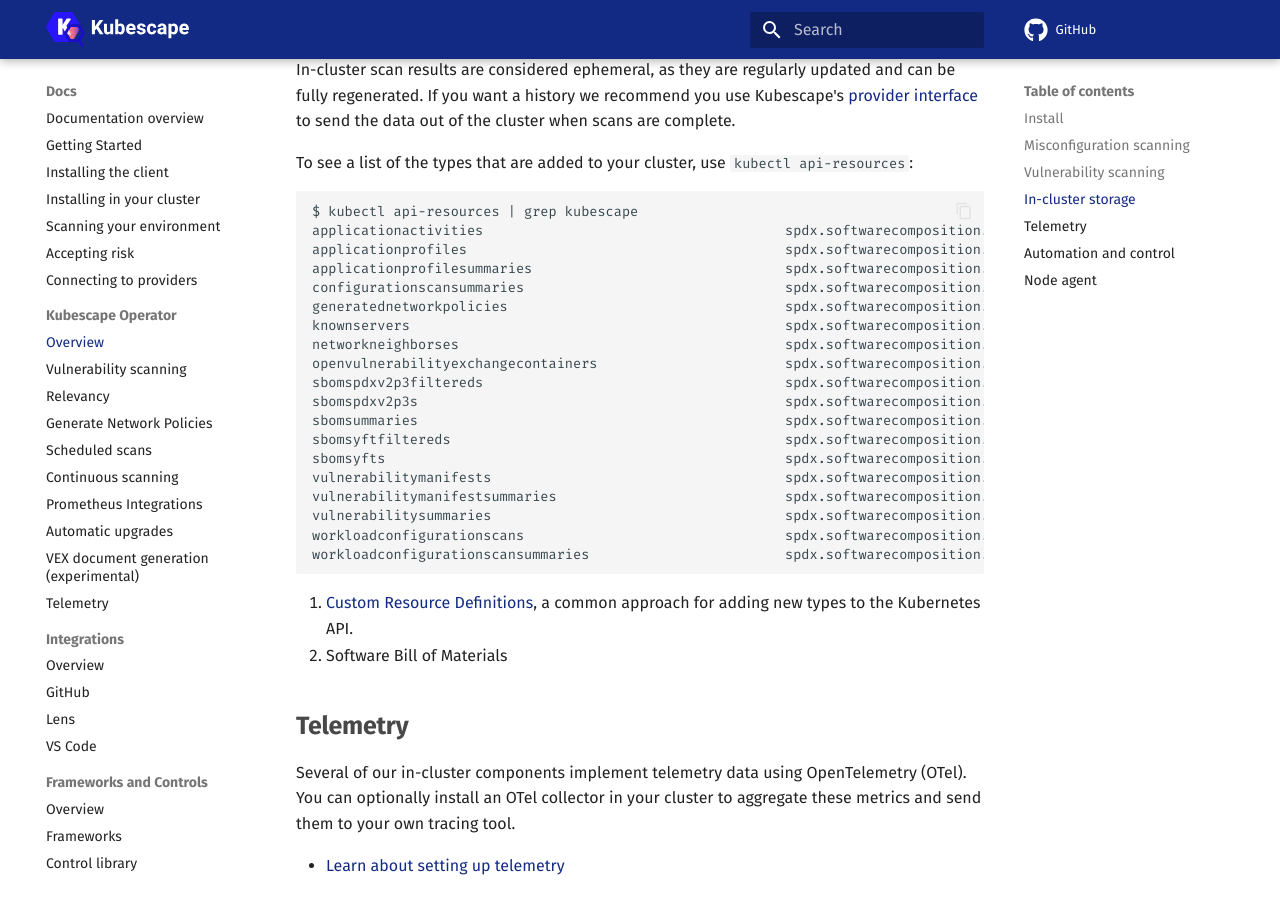
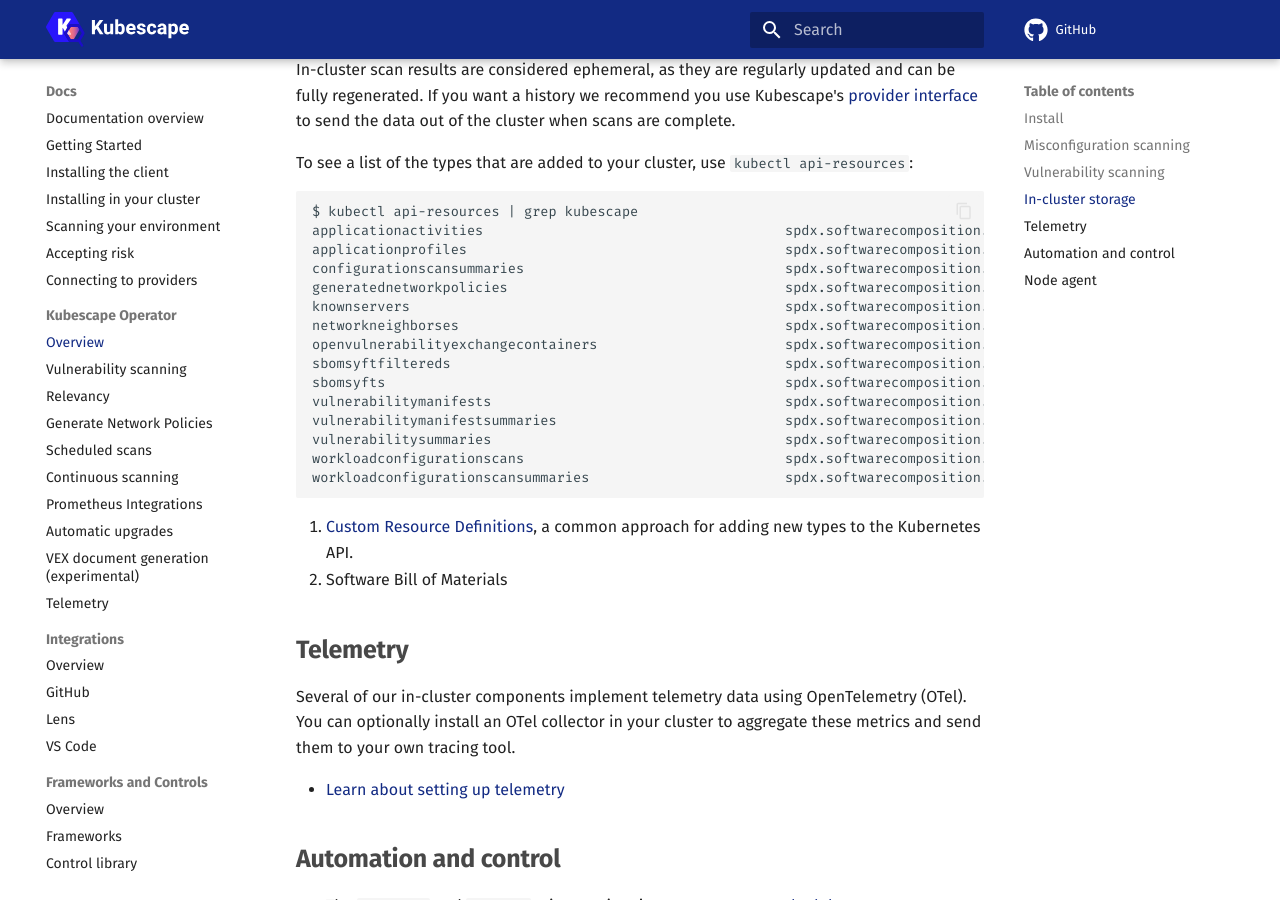
Before and after one commit to kubescape/kubescape.io, an MkDocs documentation site: the page built from docs/docs/operator/index.md, in a window 1280 px wide and 900 px high, scrolled down 1027 px. Built offline with MkDocs 1.6.1 and Material for MkDocs 9.7.7, drawn with Linux system fonts in a browser that asks for light colours; comment, search, counter and statistics services are not loaded.

Commit message:
remove deprecated types
Signed-off-by: Matthias Bertschy <matthias.bertschy@gmail.com>
Signed-off-by: Oshrat <oshratn@armosec.io>

```diff
--- a/docs/docs/operator/index.md
+++ b/docs/docs/operator/index.md
@@ -37,15 +37,11 @@
 $ kubectl api-resources | grep kubescape
 applicationactivities                                     spdx.softwarecomposition.kubescape.io/v1beta1   true         ApplicationActivity
 applicationprofiles                                       spdx.softwarecomposition.kubescape.io/v1beta1   true         ApplicationProfile
-applicationprofilesummaries                               spdx.softwarecomposition.kubescape.io/v1beta1   true         ApplicationProfileSummary
 configurationscansummaries                                spdx.softwarecomposition.kubescape.io/v1beta1   false        ConfigurationScanSummary
 generatednetworkpolicies                                  spdx.softwarecomposition.kubescape.io/v1beta1   true         GeneratedNetworkPolicy
 knownservers                                              spdx.softwarecomposition.kubescape.io/v1beta1   false        KnownServer
 networkneighborses                                        spdx.softwarecomposition.kubescape.io/v1beta1   true         NetworkNeighbors
 openvulnerabilityexchangecontainers                       spdx.softwarecomposition.kubescape.io/v1beta1   true         OpenVulnerabilityExchangeContainer
-sbomspdxv2p3filtereds                                     spdx.softwarecomposition.kubescape.io/v1beta1   true         SBOMSPDXv2p3Filtered
-sbomspdxv2p3s                                             spdx.softwarecomposition.kubescape.io/v1beta1   true         SBOMSPDXv2p3
-sbomsummaries                                             spdx.softwarecomposition.kubescape.io/v1beta1   true         SBOMSummary
 sbomsyftfiltereds                                         spdx.softwarecomposition.kubescape.io/v1beta1   true         SBOMSyftFiltered
 sbomsyfts                                                 spdx.softwarecomposition.kubescape.io/v1beta1   true         SBOMSyft
 vulnerabilitymanifests                                    spdx.softwarecomposition.kubescape.io/v1beta1   true         VulnerabilityManifest
```
